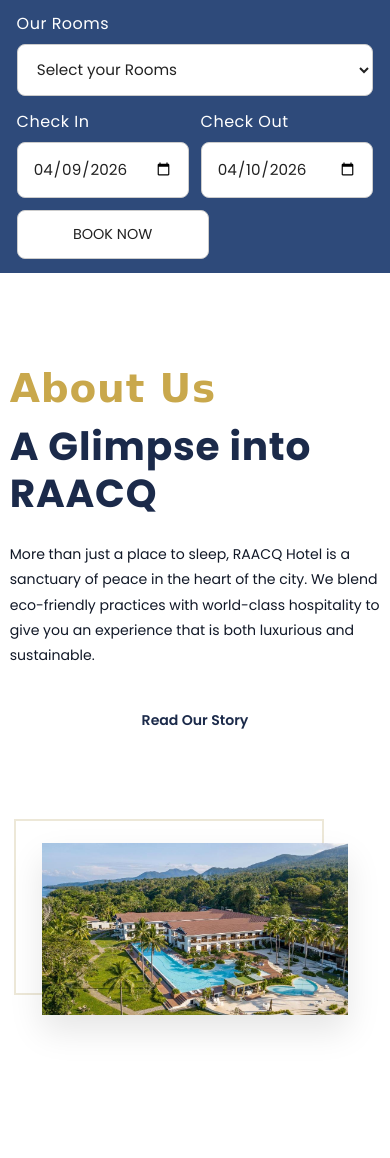
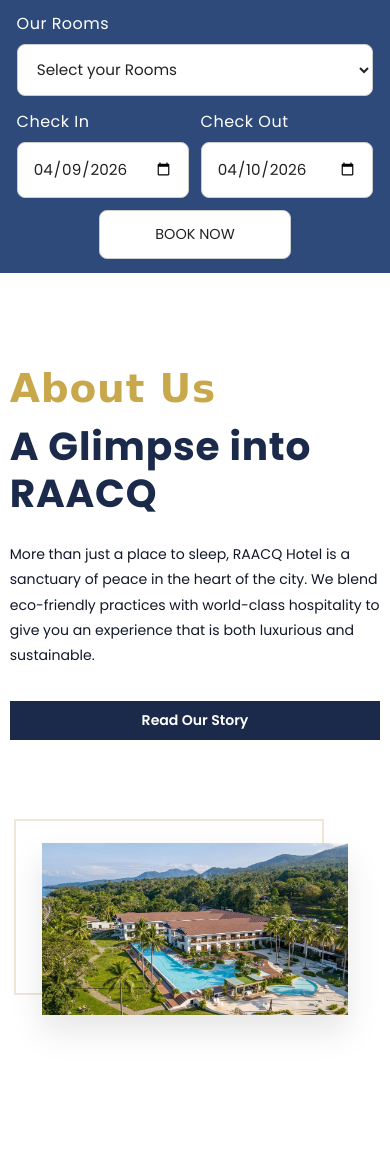
Before and after one commit to CreamySushi/RACQ-CRUD, a Flask app: page / in a window 390 px wide. Shown: the part 561-1719 px from the top of the page. Run offline with Flask 3, Linux system fonts and the light colour scheme.

Commit message:
Adjust About CTA contrast and layout polish

```diff
--- a/hotel_management_system/static/css/dashboardstyles.css
+++ b/hotel_management_system/static/css/dashboardstyles.css
@@ -95,10 +95,6 @@ textarea {
 #rooms_section   { background: #EDEAF6; }
 #review_section  { background: var(--brand-cream); padding-bottom: clamp(2rem, 6vh, 4rem); }
 #overview_section{ background: #F0EEF8; }
-
-#review_section .table_container {
-    min-height: clamp(24rem, 58vh, 40rem);
-}
 
 .page-content {
     width: 100%;
@@ -385,6 +381,16 @@ header {
 .about_left h1 {line-height: 1; margin-bottom: 1rem; font-family: cursive; color: var(--color6);}
 .about_left h2 { font-size: var(--text-step-4); margin-bottom: 1.5rem; color: var(--color2); }
 .about_left p  { color: var(--color1); margin-bottom: 2rem; line-height: 1.8; }
+.about_left .btn {
+    background: var(--color2);
+    color: var(--color11);
+    border-color: var(--color2);
+}
+.about_left .btn:hover {
+    background: var(--color7);
+    color: var(--color2);
+    border-color: var(--color7);
+}
 
 .about_right { display: flex; justify-content: center; padding: 2rem; }
 .about_right-image { position: relative; z-index: 1; }
@@ -1356,6 +1362,7 @@ svg {
     .booking_form .booking_actions {
         grid-column: 1 / -1;
         justify-content: center;
+        align-items: center;
     }
 
     .booking_form .booking_actions .book_btn {
```
Also changed, not shown: hotel_management_system/static/assets/Single/Single.jpg (added).
